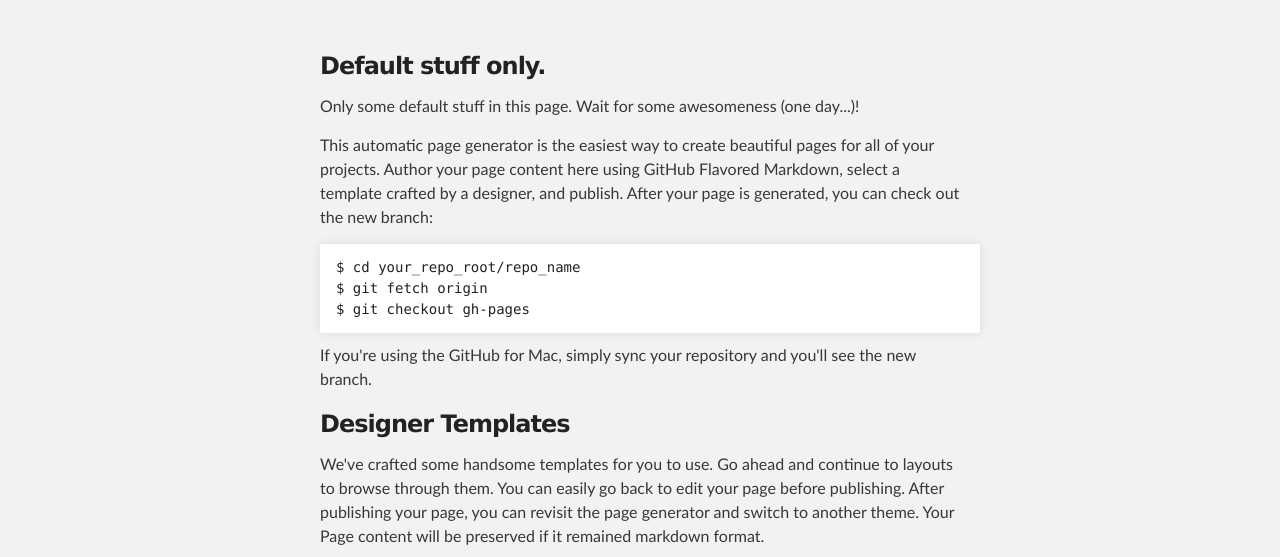
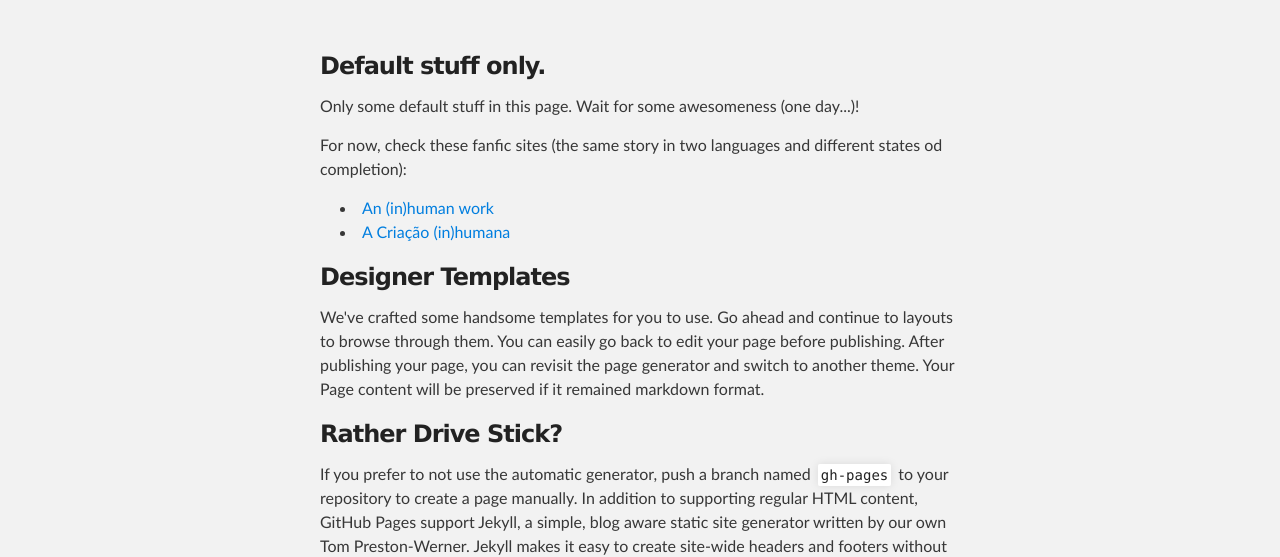
Before and after one commit to Cybermandrake/Cybermandrake.github.io, a plain HTML site: page index.html in a window 1280 px wide. Shown: the part 275-832 px from the top of the page. Drawn offline with Linux system fonts and the light colour scheme.

Commit message:
Links para subsites (o fanfic em PT e EN)

```diff
--- a/index.html
+++ b/index.html
@@ -30,16 +30,20 @@
         <h3>
 <a id="welcome-to-github-pages" class="anchor" href="#welcome-to-github-pages" aria-hidden="true"><span class="octicon octicon-link"></span></a>Default stuff only.</h3>
 
-<p>Only some default stuff in this page. Wait for some awesomeness (one day...)!
+<p>Only some default stuff in this page. Wait for some awesomeness (one day...)!</p>
 
-<p>This automatic page generator is the easiest way to create beautiful pages for all of your projects. Author your page content here using GitHub Flavored Markdown, select a template crafted by a designer, and publish. After your page is generated, you can check out the new branch:</p>
+<p>For now, check these fanfic sites (the same story in two languages and different states od completion):</p>
+<ul><li><a href="http://cybermandrake.github.io/aihw/">An (in)human work</a></li>
+<li><a href="http://cybermandrake.github.io/acih3ie/">A Criação (in)humana</a></li>
+</ul>
 
-<pre><code>$ cd your_repo_root/repo_name
+<p style="display:none">This automatic page generator is the easiest way to create beautiful pages for all of your projects. Author your page content here using GitHub Flavored Markdown, select a template crafted by a designer, and publish. After your page is generated, you can check out the new branch:</p>
+
+<pre style="display:none"><code>$ cd your_repo_root/repo_name
 $ git fetch origin
 $ git checkout gh-pages
 </code></pre>
 
-<p>If you're using the GitHub for Mac, simply sync your repository and you'll see the new branch.</p>
 
 <h3>
 <a id="designer-templates" class="anchor" href="#designer-templates" aria-hidden="true"><span class="octicon octicon-link"></span></a>Designer Templates</h3>
```
